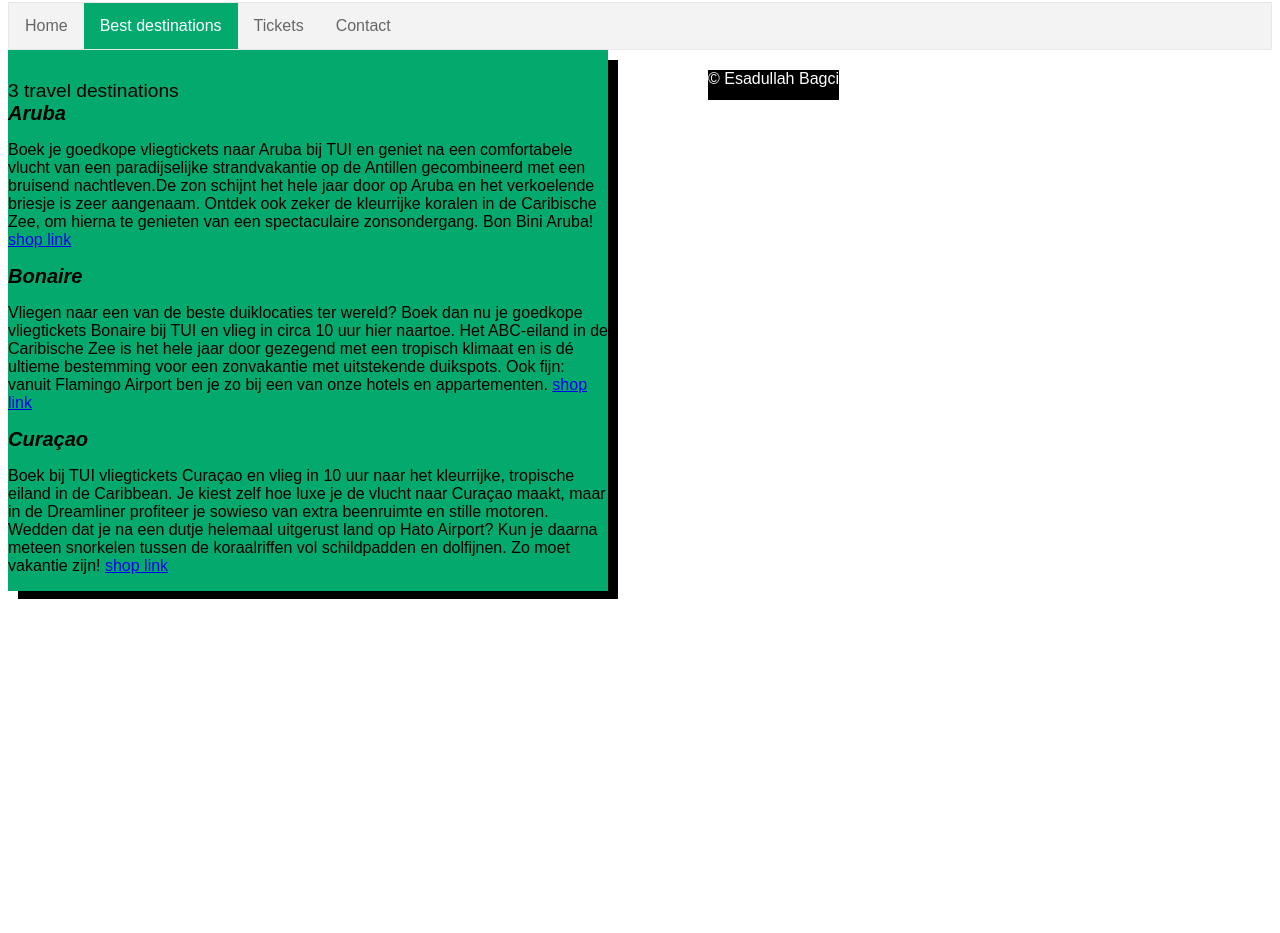
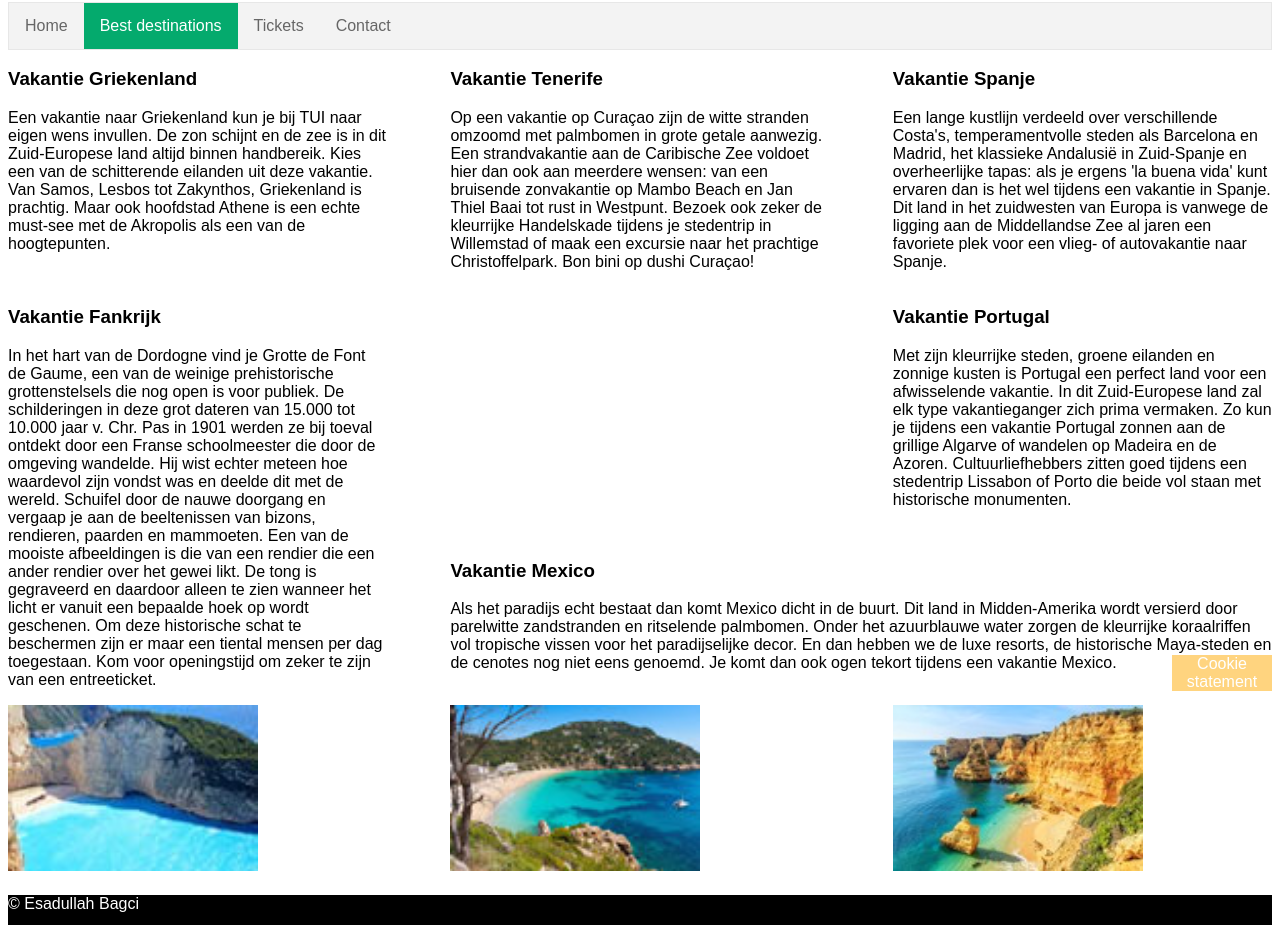
Before and after one commit to Esadullah1/final-assesment, a plain HTML site: page bestdestinations.html in a window 1280 px wide. Shown: the part 238-1171 px from the top of the page. Before the commit the page ends 837 px from the top, so only its background shows below. Drawn offline with Linux system fonts and the light colour scheme.

Commit message:
bestdestinations af

```diff
--- a/bestdestinations.html
+++ b/bestdestinations.html
@@ -24,37 +24,82 @@
 </head>
 <body>
 
+    <section id="bestDestinationsContainer">
 
-    <section id="sectionContainer">
+        <article id="article1" >
+        <p>
+            <h3>Vakantie Tenerife</h3>
 
-        <section id="sectionHomeText">
-            <header id="headHome">3 travel destinations</header>
+            Op een vakantie op Curaçao zijn de witte stranden omzoomd met palmbomen in grote getale aanwezig. Een strandvakantie aan de Caribische Zee voldoet hier dan ook aan meerdere wensen: van een bruisende zonvakantie op Mambo Beach en Jan Thiel Baai tot rust in Westpunt. Bezoek ook zeker de kleurrijke Handelskade tijdens je stedentrip in Willemstad of maak een excursie naar het prachtige Christoffelpark. Bon bini op dushi Curaçao!</p>
+        </article>
 
-            <article>
-            <em>Aruba</em>
-            <p>Boek je goedkope vliegtickets naar Aruba bij TUI en geniet na een comfortabele vlucht van een paradijselijke strandvakantie op de Antillen gecombineerd met een bruisend nachtleven.De zon schijnt het hele jaar door op Aruba en het verkoelende briesje is zeer aangenaam. Ontdek ook zeker de kleurrijke koralen in de Caribische Zee, om hierna te genieten van een spectaculaire zonsondergang. Bon Bini Aruba! <a href="https://www.tui.nl/">shop link</a> </p>
-            </article>
+        <article id="article2" >
+        <p>
+            <h3>Vakantie Griekenland</h3>
 
-            <article>
-            <em>Bonaire</em>
-            <p>Vliegen naar een van de beste duiklocaties ter wereld? Boek dan nu je goedkope vliegtickets Bonaire bij TUI en vlieg in circa 10 uur hier naartoe. Het ABC-eiland in de Caribische Zee is het hele jaar door gezegend met een tropisch klimaat en is dé ultieme bestemming voor een zonvakantie met uitstekende duikspots. Ook fijn: vanuit Flamingo Airport ben je zo bij een van onze hotels en appartementen. <a href="https://www.tui.nl/">shop link</a> </p>
-            </article>
+            Een vakantie naar Griekenland kun je bij TUI naar eigen wens invullen. De zon schijnt en de zee is in dit Zuid-Europese land altijd binnen handbereik. Kies een van de schitterende eilanden uit deze vakantie. Van Samos, Lesbos tot Zakynthos, Griekenland is prachtig. Maar ook hoofdstad Athene is een echte must-see met de Akropolis als een van de hoogtepunten.
+        </p>
+        </article>
 
-            <article>
-            <em>Curaçao</em>
-            <p>Boek bij TUI vliegtickets Curaçao en vlieg in 10 uur naar het kleurrijke,  tropische eiland in de Caribbean. Je kiest zelf hoe luxe je de vlucht naar Curaçao maakt, maar in de Dreamliner profiteer je sowieso van extra beenruimte en stille motoren. Wedden dat je na een dutje helemaal uitgerust land op Hato Airport? Kun je daarna meteen snorkelen tussen de koraalriffen vol schildpadden en dolfijnen. Zo moet vakantie zijn! <a href="https://www.tui.nl/">shop link</a> </p>
-            </article>
+        <article id="article3" >
+         <p>
+            <h3>Vakantie Spanje</h3>
+
+            Een lange kustlijn verdeeld over verschillende Costa's, temperamentvolle steden als Barcelona en Madrid, het klassieke Andalusië in Zuid-Spanje en overheerlijke tapas: als je ergens 'la buena vida' kunt ervaren dan is het wel tijdens een vakantie in Spanje. Dit land in het zuidwesten van Europa is vanwege de ligging aan de Middellandse Zee al jaren een favoriete plek voor een vlieg- of autovakantie naar Spanje.
+        </p>
+        </article>
 
 
-        </section>
+        <article id="article4" >
+         <p>
+            <h3>Vakantie Portugal</h3>
+
+            Met zijn kleurrijke steden, groene eilanden en zonnige kusten is Portugal een perfect land voor een afwisselende vakantie. In dit Zuid-Europese land zal elk type vakantieganger zich prima vermaken. Zo kun je tijdens een vakantie Portugal zonnen aan de grillige Algarve of wandelen op Madeira en de Azoren. Cultuurliefhebbers zitten goed tijdens een stedentrip Lissabon of Porto die beide vol staan met historische monumenten.
+        </p>
+        </article>
+
+
+        <article id="article5" >
+        <p>
+            <h3>Vakantie Fankrijk</h3>
+
+            In het hart van de Dordogne vind je Grotte de Font de Gaume, een van de weinige prehistorische grottenstelsels die nog open is voor publiek. De schilderingen in deze grot dateren van 15.000 tot 10.000 jaar v. Chr. Pas in 1901 werden ze bij toeval ontdekt door een Franse schoolmeester die door de omgeving wandelde. Hij wist echter meteen hoe waardevol zijn vondst was en deelde dit met de wereld.
+
+Schuifel door de nauwe doorgang en vergaap je aan de beeltenissen van bizons, rendieren, paarden en mammoeten. Een van de mooiste afbeeldingen is die van een rendier die een ander rendier over het gewei likt. De tong is gegraveerd en daardoor alleen te zien wanneer het licht er vanuit een bepaalde hoek op wordt geschenen. Om deze historische schat te beschermen zijn er maar een tiental mensen per dag toegestaan. Kom voor openingstijd om zeker te zijn van een entreeticket.
+        </p>
+        </article>
+
+        <article id="article6" >
+         <p>
+            <h3>Vakantie Mexico</h3>
+
+            Als het paradijs echt bestaat dan komt Mexico dicht in de buurt. Dit land in Midden-Amerika wordt versierd door parelwitte zandstranden en ritselende palmbomen. Onder het azuurblauwe water zorgen de kleurrijke koraalriffen vol tropische vissen voor het paradijselijke decor. En dan hebben we de luxe resorts, de historische Maya-steden en de cenotes nog niet eens genoemd. Je komt dan ook ogen tekort tijdens een vakantie Mexico.
+         </p>
+        </article>
+
+
+        <aside id="aside1">
+            <a href="https://www.tui.nl/">
+                <img class="imagesBestDestinatons" src="img/griekenland.jpg" alt="griekenland">
+            </a>
+        </aside>
+
+        <aside id="aside2">
+             <a href="https://www.tui.nl/">
+                 <img class="imagesBestDestinatons" src="img/spanje.jpg" alt="spanje">
+             </a>
+        </aside>
+
+        <aside id="aside3">
+            <a href="https://www.tui.nl/">
+              <img class="imagesBestDestinatons" src="img/vakantie-algarve-small.jpg" alt="portugal">
+            </a>
+        </aside>
 
 
 
 
-
-
-
-
+    </section>
 
 
 
--- a/style.css
+++ b/style.css
@@ -66,6 +66,65 @@ body{
 }
 
 
+/* best destinations page */
+
+#bestDestinationsContainer{
+  display: grid;
+  grid-template-columns: auto auto auto;
+  column-gap: 5%;
+}
+
+#article1{
+  grid-row: 1/2;
+  grid-column: 2;
+
+}
+
+#article2{
+grid-column: 1;
+}
+
+#article3{
+grid-column: 3;
+}
+
+#article4{
+grid-column: 3;
+}
+
+#article5{
+  grid-row: 2/4;
+}
+
+#article6{
+  grid-column: 2/-1;
+
+}
+
+.imagesBestDestinatons{
+  width: 250px;
+}
+
+
+
+
+
+
+
+
+
+
+
+
+
+
+
+
+
+
+/* best destinations page */
+
+
 #cookie{
     width: 100px;
     color: #fff;
```
Also changed, not shown: img/griekenland.jpg (added), img/spanje.jpg (added), img/vakantie-algarve-small.jpg (added).
